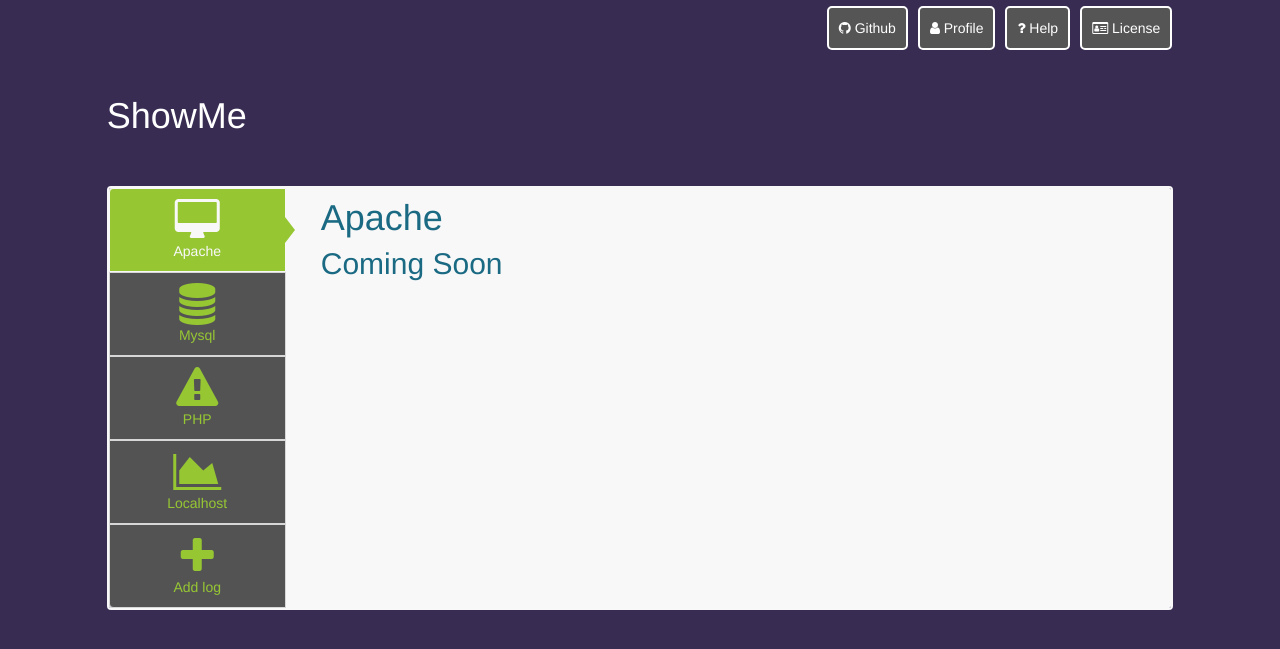
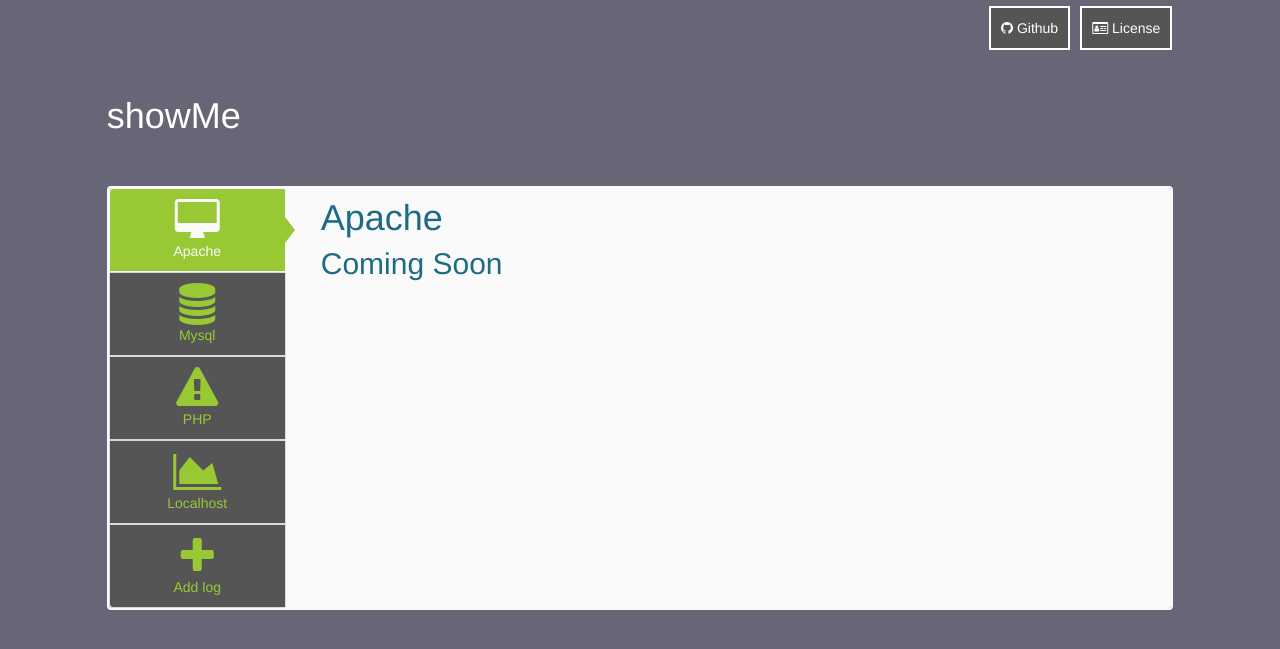
Before and after one commit to Evert-Arends/showMe, a Flask app: page / in a window 1280 px wide. Shown: the top 649 px of the page. Run offline with Flask 2, Linux system fonts and the light colour scheme; some libraries are stand-ins or nearby versions.

Commit message:
changed background color and edited title

```diff
--- a/showMe/static/custom/css/styles.css
+++ b/showMe/static/custom/css/styles.css
@@ -1,5 +1,5 @@
 body{
-    background-color: #382c53;
+    background-color: #667;
 }
 
 @media screen and (max-width: 768px) {
@@ -113,7 +113,6 @@ div.content-tab div.content-tab-content:not(.active) {
     .navbar-default .navbar-nav > li > a{
         background-color: #555;
         color: white;
-        border-radius: 5px;
         border: 2px solid white;
         margin-top: 2px;
     }
@@ -128,7 +127,6 @@ div.content-tab div.content-tab-content:not(.active) {
     .navbar-default .navbar-nav > li > a{
         background-color: #555;
         color: white;
-        border-radius: 5px;
         border: 2px solid white;
         margin-left: 25px;
         margin-right: -15px;
--- a/showMe/views/index.html
+++ b/showMe/views/index.html
@@ -12,7 +12,7 @@
 <body>
 <div class="col-lg-10 col-md-10 col-sm-10 col-xs-12 col-lg-offset-1 col-md-offset-1 col-sm-offset-1 menu-container">
     {% include 'top.html' %}
-    <h1 class="page-header pageTitle">ShowMe</h1>
+    <h1 class="page-header pageTitle">showMe</h1>
 </div>
 <div class="container-fluid">
     <div class="row">
--- a/showMe/views/top.html
+++ b/showMe/views/top.html
@@ -12,8 +12,6 @@
         <div id="navbar" class="navbar-collapse collapse">
             <ul class="nav navbar-nav navbar-right">
                 <li><a href="https://github.com/Evert-Arends/showMe"><i class="fa fa-github"></i> Github</a></li>
-                <li><a href="#"><i class="fa fa-user"></i> Profile</a></li>
-                <li><a href="#"><i class="fa fa-question"></i> Help</a></li>
                 <li><a href="#"><i class="fa fa-id-card-o"></i> License</a></li>
             </ul>
         </div>
```
